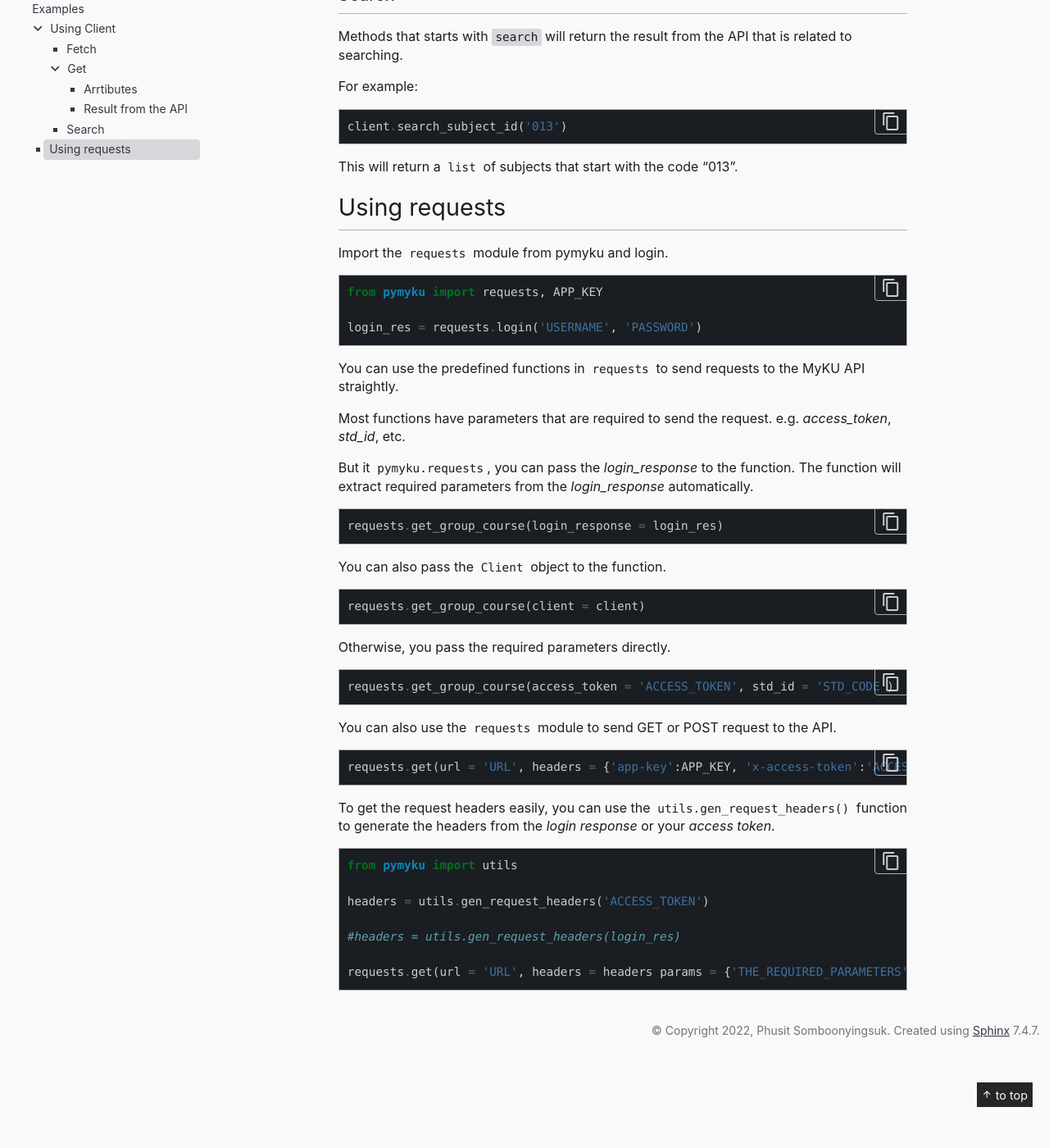
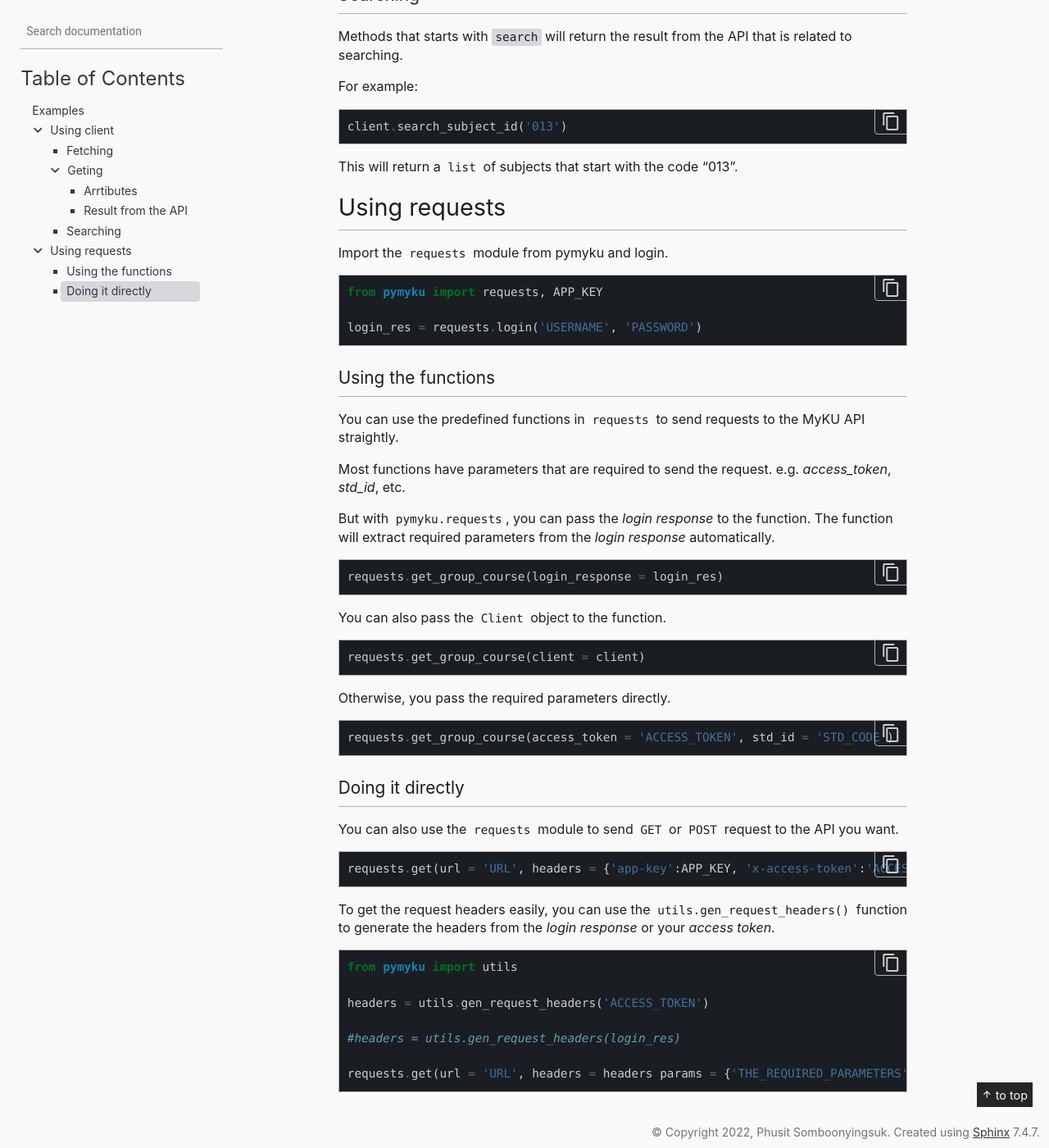
Before and after one commit to lazykern/pymyku, a Sphinx documentation site: the page built from docs/example.rst, in a window 1280 px wide and 1400 px high, scrolled down 2169 px. Shown: the whole window at 82% size. Built offline with Sphinx 7.4.7, drawn with Linux system fonts in a browser that asks for light colours; some of the changed text lies outside the part shown.

Commit message:
[+] Fix doc typo

```diff
--- a/docs/api.rst
+++ b/docs/api.rst
@@ -45,6 +45,8 @@
 URLs
 ----
 
+See also: :ref:`api responses`
+
 .. automodule:: pymyku.url
     :members:
 
--- a/docs/example.rst
+++ b/docs/example.rst
@@ -7,7 +7,7 @@
 
 This page is a collection of examples that demonstrate the use of pymyku.
 
-Using Client
+Using client
 ------------
 
 Import :class:`Client` from pymyku and initializing it with your credentials:
@@ -23,8 +23,9 @@
 
 The initialization method of the :class:`Client` will automatically call :meth:`Client.initialize` methods to get the data required to work with the API.
 
-Fetch
-^^^^^
+Fetching
+^^^^^^^^
+
 The word :code:`fetch` for this class means getting a response from the API by sending a GET or POST request to the API.
 
 The following examples show all methods of pymyku that fetch data from the APIs using the functions from :class:`requests`.
@@ -49,8 +50,8 @@
         }]
     }
 
-Get
-^^^
+Geting
+^^^^^^
 
 The word :code:`get` for this class means getting a attribute from  the client or the result from the API (not response).
 
@@ -104,8 +105,9 @@
 
 This will return a :class:`list` of subjects that you enrolled in the summer term of 2565.
 
-Search
-^^^^^^
+Searching
+^^^^^^^^^
+
 Methods that starts with :code:`search` will return the result from the API that is related to searching.
 
 For example:
@@ -127,12 +129,15 @@
 
     login_res = requests.login('USERNAME', 'PASSWORD')
 
+Using the functions
+^^^^^^^^^^^^^^^^^^^
+
 You can use the predefined functions in :mod:`requests` to send requests to the MyKU API straightly.
 
 Most functions have parameters that are required to send the request. e.g. `access_token`, `std_id`, etc.
 
-But it :mod:`pymyku.requests`, you can pass the `login_response` to the function.
-The function will extract required parameters from the `login_response` automatically.
+But with :mod:`pymyku.requests`, you can pass the `login response` to the function.
+The function will extract required parameters from the `login response` automatically.
 
 .. code-block:: python
 
@@ -150,7 +155,10 @@
 
     requests.get_group_course(access_token = 'ACCESS_TOKEN', std_id = 'STD_CODE')
 
-You can also use the :mod:`requests` module to send GET or POST request to the API.
+Doing it directly
+^^^^^^^^^^^^^^^^^
+
+You can also use the :mod:`requests` module to send :func:`GET <requests.get>` or :func:`POST <requests.post>` request to the API you want.
 
 .. code-block:: python
 
```
Also changed, not shown: 1 other file.
